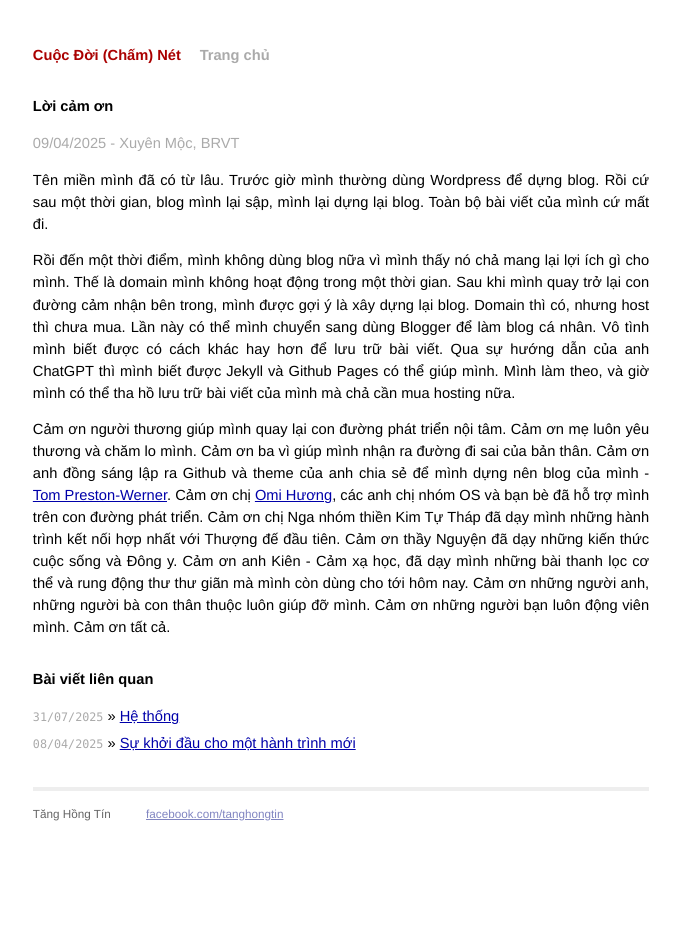
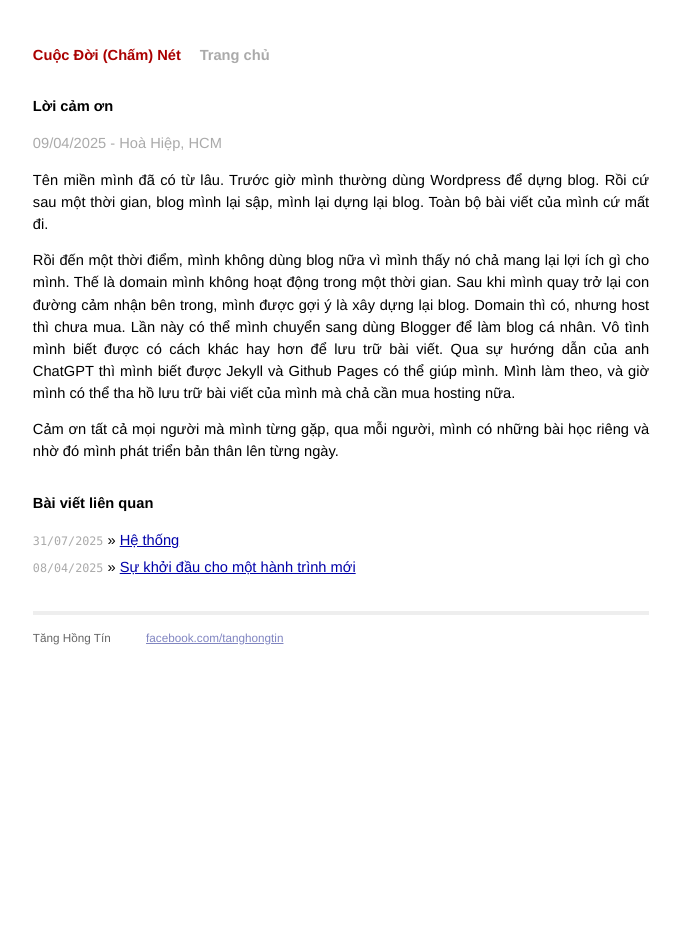
Before and after one commit to tanghongtin/cuocdoi, a Jekyll site: the page built from _posts/2025-04-09-loi-cam-on.md, in a window 1280 px wide. Shown: the whole page, without its empty margins (299-979 px from the left). Built offline with Jekyll 4.4.1, drawn with Linux system fonts in a browser that asks for light colours.

Commit message:
Update 2025-04-09-loi-cam-on.md

```diff
--- a/_posts/2025-04-09-loi-cam-on.md
+++ b/_posts/2025-04-09-loi-cam-on.md
@@ -5,20 +5,10 @@ title: Lời cảm ơn
 
 {{ page.title }}
 ================
-<p class="meta">{{ page.date | date: "%d/%m/%Y" }} - Xuyên Mộc, BRVT</p>
+<p class="meta">{{ page.date | date: "%d/%m/%Y" }} - Hoà Hiệp, HCM</p>
 
 Tên miền mình đã có từ lâu. Trước giờ mình thường dùng Wordpress để dựng blog. Rồi cứ sau một thời gian, blog mình lại sập, mình lại dựng lại blog. Toàn bộ bài viết của mình cứ mất đi.
 
 Rồi đến một thời điểm, mình không dùng blog nữa vì mình thấy nó chả mang lại lợi ích gì cho mình. Thế là domain mình không hoạt động trong một thời gian. Sau khi mình quay trở lại con đường cảm nhận bên trong, mình được gợi ý là xây dựng lại blog. Domain thì có, nhưng host thì chưa mua. Lần này có thể mình chuyển sang dùng Blogger để làm blog cá nhân. Vô tình mình biết được có cách khác hay hơn để lưu trữ bài viết. Qua sự hướng dẫn của anh ChatGPT thì mình biết được Jekyll và Github Pages có thể giúp mình. Mình làm theo, và giờ mình có thể tha hồ lưu trữ bài viết của mình mà chả cần mua hosting nữa.
 
-Cảm ơn người thương giúp mình quay lại con đường phát triển nội tâm.
-Cảm ơn mẹ luôn yêu thương và chăm lo mình.
-Cảm ơn ba vì giúp mình nhận ra đường đi sai của bản thân.
-Cảm ơn anh đồng sáng lập ra Github và theme của anh chia sẻ để mình dựng nên blog của mình - [Tom Preston-Werner](https://tom.preston-werner.com/).
-Cảm ơn chị [Omi Hương](https://omihuong.net/), các anh chị nhóm OS và bạn bè đã hỗ trợ mình trên con đường phát triển.
-Cảm ơn chị Nga nhóm thiền Kim Tự Tháp đã dạy mình những hành trình kết nối hợp nhất với Thượng đế đầu tiên.
-Cảm ơn thầy Nguyện đã dạy những kiến thức cuộc sống và Đông y.
-Cảm ơn anh Kiên - Cảm xạ học, đã dạy mình những bài thanh lọc cơ thể và rung động thư thư giãn mà mình còn dùng cho tới hôm nay.
-Cảm ơn những người anh, những người bà con thân thuộc luôn giúp đỡ mình.
-Cảm ơn những người bạn luôn động viên mình.
-Cảm ơn tất cả.
+Cảm ơn tất cả mọi người mà mình từng gặp, qua mỗi người, mình có những bài học riêng và nhờ đó mình phát triển bản thân lên từng ngày.
```
